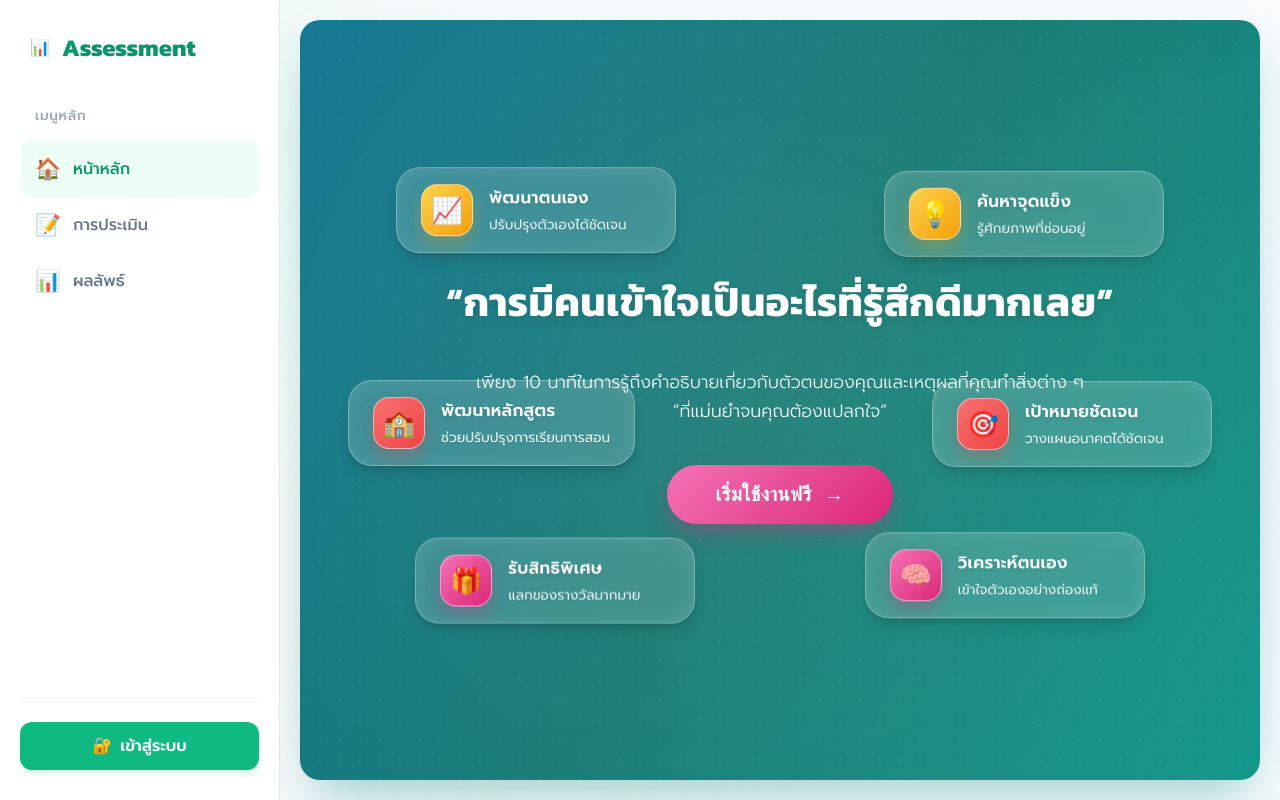
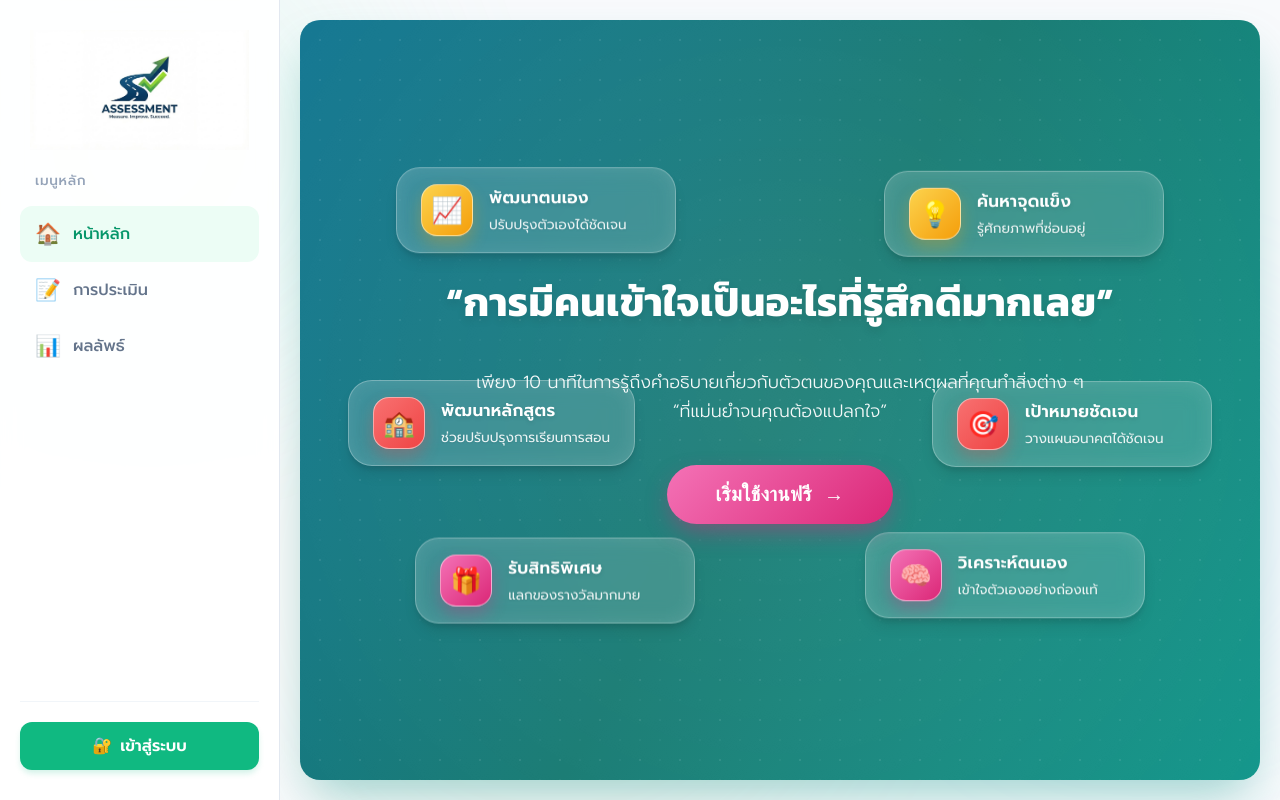
Before and after one commit to Non2412/Assessment_fontend, a Next.js app: page / in a window 1280 px wide. Built offline with nearby package versions, Linux system fonts and the light colour scheme.

Commit message:
add logo for wabsite

```diff
--- a/src/components/Sidebar.tsx
+++ b/src/components/Sidebar.tsx
@@ -1,5 +1,6 @@
 "use client";
 import Link from 'next/link';
+import NextImage from 'next/image';
 import { usePathname, useRouter } from 'next/navigation';
 import { useState, useEffect } from 'react';
 
@@ -61,9 +62,16 @@ export default function Sidebar() {
 
     return (
         <aside className="sidebar">
-            <div className="sidebar-header">
-                <div className="logo-icon">📊</div>
-                <span className="logo-text">Assessment</span>
+            <div className="sidebar-header" style={{ display: 'flex', justifyContent: 'center', marginBottom: '20px' }}>
+                <NextImage
+                    src="/logo.jpg"
+                    alt="Assessment Logo"
+                    width={220}
+                    height={100}
+                    style={{ objectFit: 'contain', maxWidth: '100%', height: 'auto' }}
+                    priority
+                    quality={100}
+                />
             </div>
 
             <nav className="sidebar-nav">
```
Also changed, not shown: public/logo.jpg (added).
